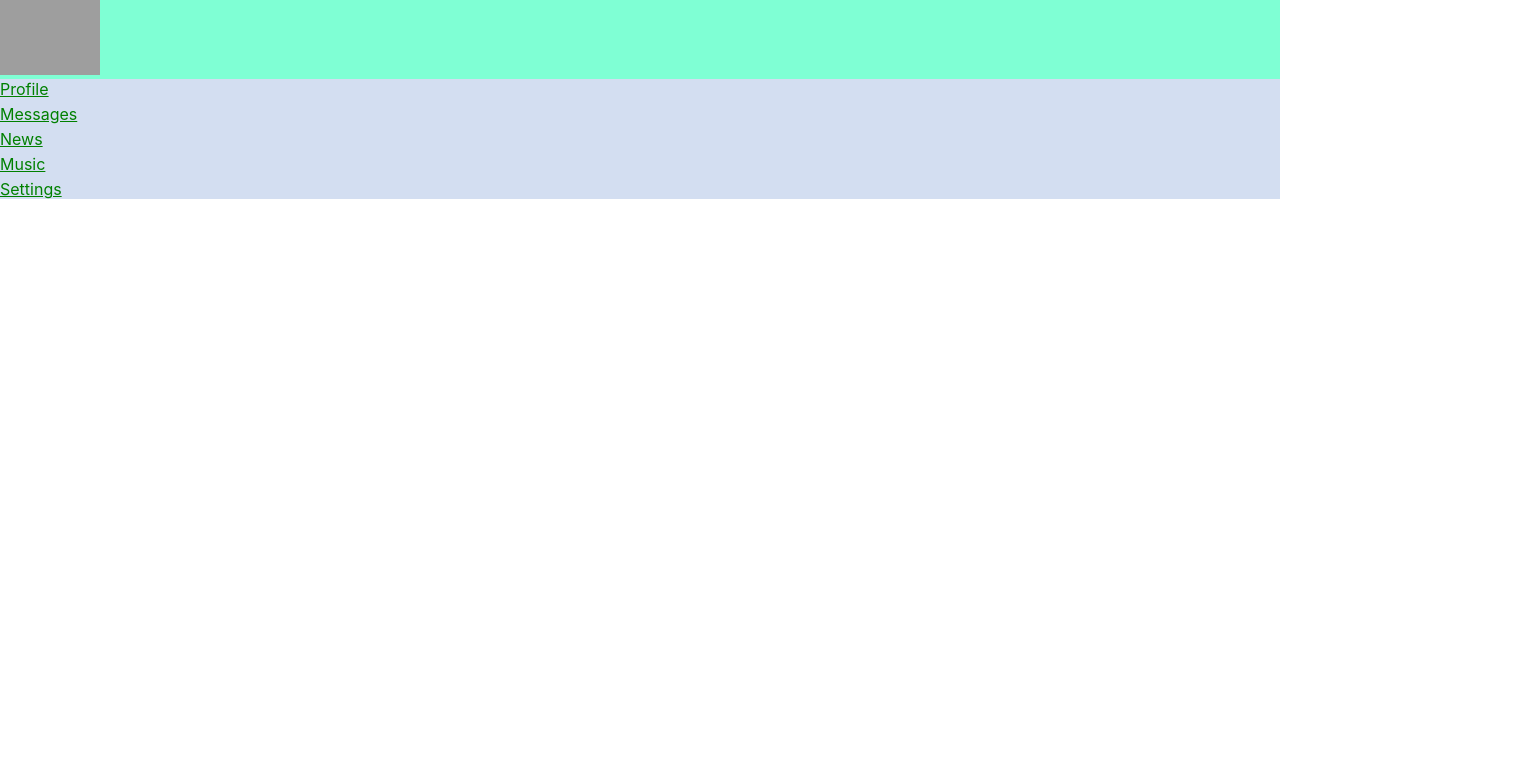
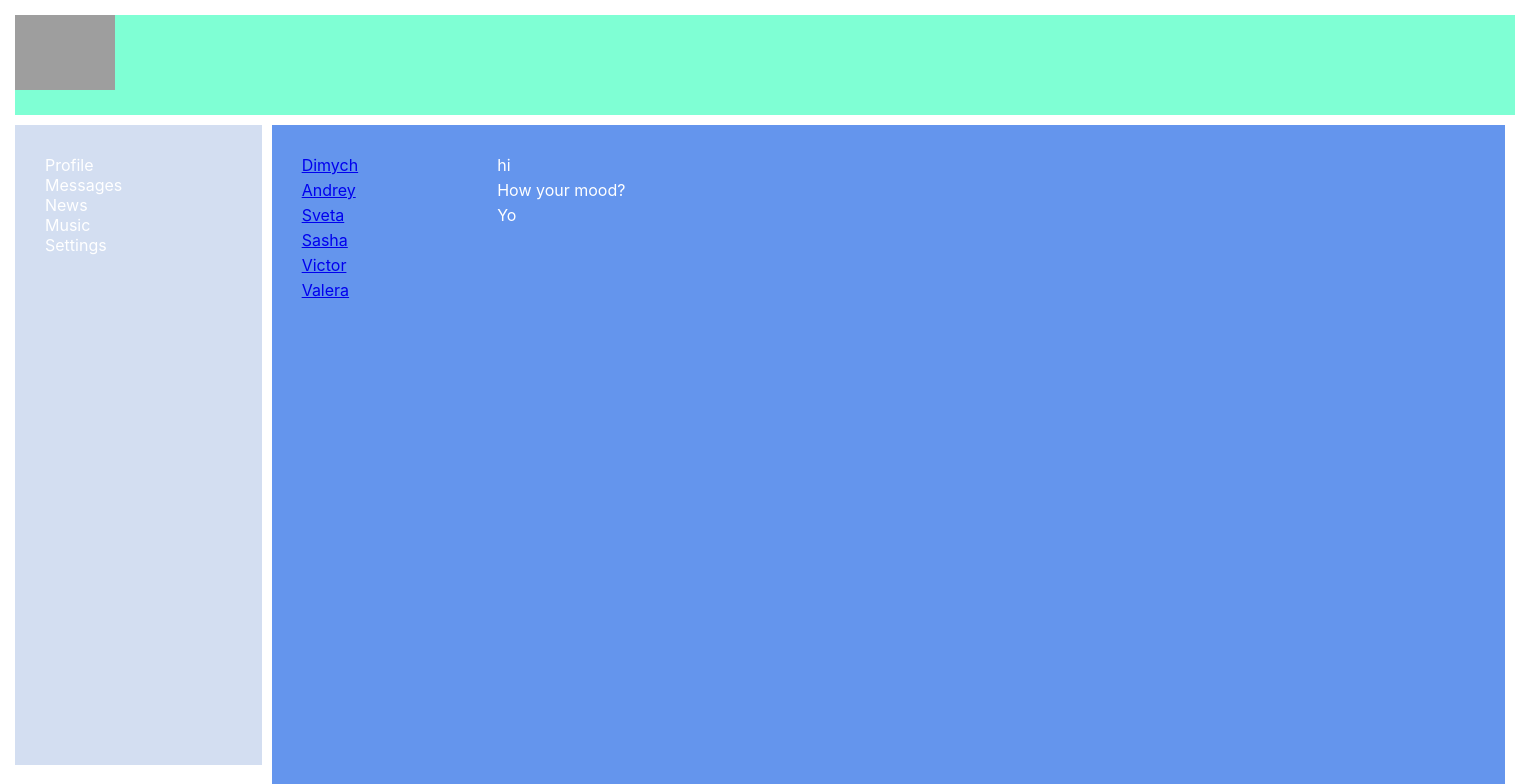
Before and after one commit to Dainese-AGV/social-network, a React (Create React App) app: page /messages in a window 1280 px wide. Shown: the top 784 px of the page, 1530 px wide, since content can reach past the window. Built offline with nearby package versions, Linux system fonts and the light colour scheme; grey boxes are pictures that could not be loaded.

Commit message:
lesson 23

```diff
--- a/src/App.css
+++ b/src/App.css
@@ -1,7 +1,9 @@
-.app-wpapper {
+.app-wrapper {
   display: grid;
-  width: 100%;
-  height: 700px ;
+  justify-content: center;
+  width: 1500px;
+  height: 750px;
+  padding: 15px 15px;
 
   grid-template-areas:
     "header header header"
@@ -9,5 +11,4 @@
   grid-template-rows: 100px 1fr;
   grid-template-columns: 2fr 10fr;
   grid-gap: 10px;
-  ;
 }
--- a/src/App.js
+++ b/src/App.js
@@ -1,34 +1,21 @@
-import { Route, Routes } from 'react-router-dom';
-import './App.css';
-import { Dialogs } from './components/Dialogs/Dialogs';
-import { Header } from './components/Header/Header';
-import { Navbar } from './components/Navbar/Navbar';
-import { Profile } from './components/Profile/Profile';
-
+import { Route, Routes } from "react-router-dom";
+import "./App.css";
+import { Dialogs } from "./components/Dialogs/Dialogs";
+import { Header } from "./components/Header/Header";
+import { Navbar } from "./components/Navbar/Navbar";
+import { Profile } from "./components/Profile/Profile";
 
 export const App = () => {
   return (
-
-        <div className='app-wrapper'>
-          <Header/>
-          <Navbar/>
-            <div className='app-wrapper-content'>
-          <Routes>
-            <Route path='/dialogs'element= {<Dialogs/>}/>
-            <Route path='/profile' element={<Profile/>}/>
-          </Routes>
-          </div>
-        </div>
-
-
-
-
-
-
-
-
-
-
-
+    <div className="app-wrapper">
+      <Header />
+      <Navbar />
+      <div className="app-wrapper-content">
+        <Routes>
+          <Route path="/messages" element={<Dialogs />} />
+          <Route path="/profile" element={<Profile />} />
+        </Routes>
+      </div>
+    </div>
   );
-}
+};
--- a/src/components/Dialogs/Dialogs.jsx
+++ b/src/components/Dialogs/Dialogs.jsx
@@ -1,10 +1,36 @@
-import s from "./Dialogs.module.css"
+import { NavLink } from "react-router-dom";
+import s from "./Dialogs.module.css";
 
+const DialogsItem = (props) => {
+  let path = "/dialogs/" + props.id;
 
-export const Dialogs = ()  => {
-    return (
-        <div className={s.Dialogs}>
-            Dialogs
-        </div>
-    )
-}
+  return (
+    <div className={s.dialog}>
+      <NavLink to={path}>{props.name}</NavLink>
+    </div>
+  );
+};
+
+const DialogsMessage = (props) => {
+  return <div className={s.message}>{props.message}</div>;
+};
+
+export const Dialogs = () => {
+  return (
+    <div className={s.dialogs}>
+      <div className={s.dialogItem}>
+        <DialogsItem name="Dimych" id="1" />
+        <DialogsItem name="Andrey" id="2" />
+        <DialogsItem name="Sveta" id="3" />
+        <DialogsItem name="Sasha" id="4" />
+        <DialogsItem name="Victor" id="5" />
+        <DialogsItem name="Valera" id="6" />
+      </div>
+      <div className={s.messages}>
+        <DialogsMessage message="hi" />
+        <DialogsMessage message="How your mood?" />
+        <DialogsMessage message="Yo" />
+      </div>
+    </div>
+  );
+};
--- a/src/components/Dialogs/Dialogs.module.css
+++ b/src/components/Dialogs/Dialogs.module.css
@@ -1,4 +1,17 @@
-.Dialogs {
-    background-color: darkgoldenrod;
-    height: 100%;
+.dialogs {
+  display: grid;
+  grid-template-columns: 2fr 10fr;
+  background-color: cornflowerblue;
+  height: 100%;
+  padding: 30px;
 }
+
+.dialog {
+  color: white;
+  margin-bottom: 5px;
+}
+
+.message {
+  color: white;
+  margin-bottom: 5px;
+}
--- a/src/components/Navbar/Navbar.jsx
+++ b/src/components/Navbar/Navbar.jsx
@@ -1,23 +1,24 @@
 
+import { NavLink } from "react-router-dom"
 import s from "./Navbar.module.css"
 
 export const Navbar = () => {
     return (
         <nav className={s.navigation}>
             <div className={s.list}>
-                <a className={s.title} href="/profile">Profile</a>
+                <NavLink to="/profile">Profile</NavLink>
             </div>
             <div className={s.list} >
-                <a className={s.title} href="/messages">Messages</a>
+                <NavLink  to="/messages">Messages</NavLink>
             </div>
             <div  className={s.list}>
-                <a className={s.title} href="/#">News</a>
+                <a  href="/#">News</a>
             </div>
             <div  className={s.list}>
-                <a className={s.title} href="/#">Music</a>
+                <a  href="/#">Music</a>
             </div>
             <div  className={s.list}>
-                <a className={s.title} href="/#">Settings</a>
+                <a  href="/#">Settings</a>
             </div>
         </nav>
     )
--- a/src/components/Navbar/Navbar.module.css
+++ b/src/components/Navbar/Navbar.module.css
@@ -1,10 +1,13 @@
 .navigation {
     grid-area: nav;
     background-color: rgb(211, 222, 241);
+    padding: 30px;
 }
-.title {
+.title .activLink {
     color: green !important;
 }
-.list {
+.list a {
     margin-bottom: 5px;
+    color: white    ;
+    text-decoration: none;
 }
--- a/src/components/Profile/Profile.jsx
+++ b/src/components/Profile/Profile.jsx
@@ -1,17 +1,12 @@
-import s from "./Profile.module.css"
-import { Mypost } from "./MyPosts/Mypost"
+import s from "./Profile.module.css";
+import { Mypost } from "./MyPosts/Mypost";
+import { Profileinfo } from "./Profileinfo/Profelinfo";
 
 export const Profile = () => {
-    return (
-        <div className={s.content}>
-            <div>
-            <img className={s.content__img} src="https://cdn-icons-png.flaticon.com/512/147/147144.png" alt="page"/>
-            </div>
-            <div>
-                ava + description
-            </div>
-            <Mypost/>
-        </div>
-
-    )
-}
+  return (
+    <div className={s.content}>
+      <Profileinfo />
+      <Mypost />
+    </div>
+  );
+};
--- a/src/components/Profile/Profile.module.css
+++ b/src/components/Profile/Profile.module.css
@@ -1,6 +1,7 @@
 .content {
     grid-area: content;
     background-color: cornflowerblue;
+    height: 100%;
 }
 .content__img {
     width: 50px;
--- /dev/null
+++ b/src/components/Profile/Profileinfo/Profelinfo.jsx
@@ -0,0 +1,16 @@
+import s from "./Profileinfo.module.css"
+
+export const Profileinfo = () => {
+  return (
+    <div className={s.profileinfo}>
+      <div>
+        <img
+          className={s.profile__img}
+          src="https://smapse.ru/storage/2018/03/converted/825_585_academy-img-1.jpg"
+          alt="page"
+        />
+      </div>
+      <div>ava + description</div>
+    </div>
+  );
+};
--- /dev/null
+++ b/src/components/Profile/Profileinfo/Profileinfo.module.css
@@ -0,0 +1,6 @@
+.profileinfo{
+    background-color: antiquewhite;
+}
+.profile__img{
+    width: 500px;
+}
```
